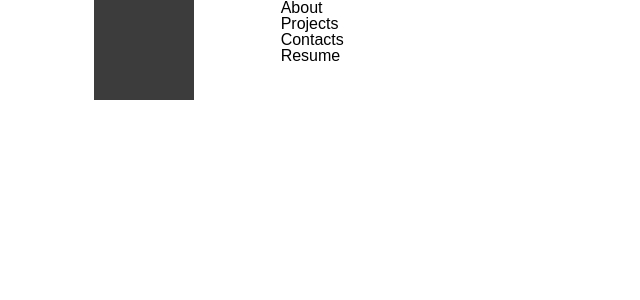
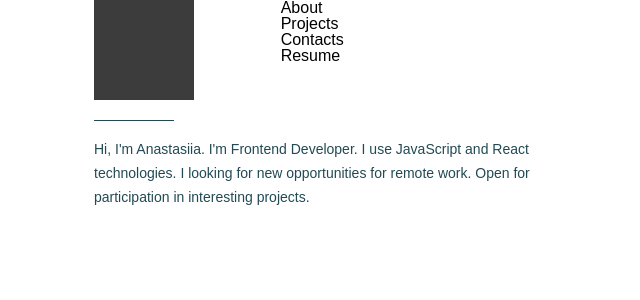
Before and after one commit to AnastasiSo/Portfolio-Project, a React app: page / in a window 1280 px wide. Shown: the top 300 px of the page, without its empty margins (0-640 px from the left). Built offline with nearby package versions, Linux system fonts and the light colour scheme.

Commit message:
Create a new component Hero
1. add new variables $font-size: 14px;
2. Add img.
3. Create a new component Hero

```diff
--- a/src/App.tsx
+++ b/src/App.tsx
@@ -1,9 +1,11 @@
 import "../src/_styles/index.scss";
+import Hero from "./components/Hero";
 import Menu from "./components/Menu";
 const App = () => {
   return (
     <div>
       <Menu />
+      <Hero />
     </div>
   );
 };
--- /dev/null
+++ b/src/_styles/_hero.scss
@@ -0,0 +1,28 @@
+.hero {
+  margin-top: $size-unit * 5; // 20px
+  font-family: "Open Sans";
+  font-style: normal;
+  font-weight: 400;
+  color: $dark-blue;
+}
+.site-description::before {
+  display: block;
+  width: $size-unit * 20; // 80px
+  border-top: $border-unit solid $dark-blue;
+  content: "";
+  margin-bottom: $size-unit * 4; // 16px
+}
+.site-description {
+  font-size: $font-size; // 14px
+  line-height: 172%;
+}
+.avatar {
+  display: flex;
+  justify-content: flex-end;
+  font-size: 13px;
+  line-height: 18px;
+  width: 100%;
+  img {
+    width: $size-unit * 55; // 220px
+  }
+}
--- a/src/_styles/_variables.scss
+++ b/src/_styles/_variables.scss
@@ -59,3 +59,4 @@ $light-pink: #fdf0ec;
 $border-unit: 1px;
 $size-unit: 4px;
 $grid-columns: 12;
+$font-size: 14px;
--- a/src/_styles/index.scss
+++ b/src/_styles/index.scss
@@ -4,3 +4,4 @@
 @import "menu";
 @import "layout";
 @import "fonts";
+@import "hero";
--- /dev/null
+++ b/src/components/Hero.tsx
@@ -0,0 +1,30 @@
+import "../_styles/index.scss";
+
+import { FunctionComponent } from "react";
+import Column from "./layout/Column";
+import Container from "./layout/Container";
+import Row from "./layout/Row";
+
+const Hero: FunctionComponent = () => {
+  return (
+    <Container className="hero">
+      <Row>
+        <Column size={5}>
+          <div className="site-description">
+            <p>
+              Hi, I'm Anastasiia. I'm Frontend Developer. I use JavaScript and
+              React technologies. I looking for new opportunities for remote
+              work. Open for participation in interesting projects.
+            </p>
+          </div>
+        </Column>
+        <Column size={7}>
+          <div className="avatar">
+            <img src={require("@public/assets/avatar.png").default}></img>
+          </div>
+        </Column>
+      </Row>
+    </Container>
+  );
+};
+export default Hero;
--- a/src/components/Menu.tsx
+++ b/src/components/Menu.tsx
@@ -1,5 +1,3 @@
-import "../_styles/index.scss";
-
 import "../_styles/index.scss";
 
 import { FunctionComponent } from "react";
--- a/src/components/icon/constants.ts
+++ b/src/components/icon/constants.ts
@@ -1,7 +1,7 @@
 const ICON_TYPES = {
   logo: "M10.044 6.036L16.876 23.648C17.156 24.3573 17.4733 24.8333 17.828 25.076C18.1827 25.3 18.5093 25.4213 18.808 25.44V26C18.4347 25.9627 17.9773 25.944 17.436 25.944C16.8947 25.9253 16.3533 25.916 15.812 25.916C15.084 25.916 14.4027 25.9253 13.768 25.944C13.1333 25.944 12.62 25.9627 12.228 26V25.44C13.18 25.4027 13.7867 25.244 14.048 24.964C14.3093 24.6653 14.2533 24.04 13.88 23.088L8.672 9.172L9.12 8.808L4.248 21.464C3.94933 22.2107 3.772 22.8453 3.716 23.368C3.66 23.872 3.70667 24.2733 3.856 24.572C4.024 24.8707 4.29467 25.0853 4.668 25.216C5.06 25.3467 5.54533 25.4213 6.124 25.44V26C5.60133 25.9627 5.05067 25.944 4.472 25.944C3.912 25.9253 3.38933 25.916 2.904 25.916C2.43733 25.916 2.036 25.9253 1.7 25.944C1.38267 25.944 1.084 25.9627 0.804 26V25.44C1.17733 25.3467 1.56 25.132 1.952 24.796C2.344 24.4413 2.69867 23.844 3.016 23.004L9.596 6.036C9.67067 6.036 9.74533 6.036 9.82 6.036C9.89467 6.036 9.96933 6.036 10.044 6.036ZM13.46 17.936V18.496H5.116L5.396 17.936H13.46Z",
   avatar:
-    "M181.944 475.059C182.869 490.212 126.733 512.478 123.957 514.643H5.82487V433.93C16.6203 283.019 -46.6099 54.7965 86.0193 13.667C218.649 -27.4624 241.161 34.3948 274.445 65.7052C311.733 100.783 305.629 328.168 305.629 385.379C257.512 367.442 248.876 306.831 239.622 267.247C285.888 263.846 291.44 223.644 286.197 192.101C282.002 166.867 256.073 183.236 243.632 194.575L236.41 202.285C236.41 203.109 229.629 209.542 227.902 223.644C211.554 214.985 212.444 182.083 190.545 161.983C162.206 145.19 115.595 97.0513 86.0193 60.854C79.052 63.8393 63.9966 75.0829 27.7238 114.171C-7.74677 166.743 16.9286 162.723 15.0779 198.286C13.2273 233.849 3.66565 227.355 15.0779 257.352C26.4902 287.348 23.0974 301.883 27.724 312.397C32.3506 322.911 45.6135 355.382 46.8473 362.185C47.8343 367.628 53.6329 373.524 56.4089 375.792H87.8698L115.013 370.535C137.015 400.325 181.204 462.937 181.944 475.059Z",
+    "M116.155 491C127.592 484.208 152.211 469.408 161.675 466.574C168.774 458.6 171.042 454.368 171.436 452.694L162.296 436.96L106.395 352.8L95.1264 355.246L82.7039 357.313C73.535 357.313 55.7594 357.396 51.3519 355.836C47.3294 352.293 43.366 347.272 41.8872 345.205C40.7041 341.662 38.5445 334.491 38.0712 333.31C37.4797 331.833 24.1699 303.485 23.5783 297.283C21.5079 289.606 20.3248 278.089 20.3248 277.498C20.3248 276.908 15.2967 256.237 8.49388 243.539C1.69109 230.841 7.01501 223.163 10.5643 185.66C3.22909 187.55 2.18402 187.629 2.57839 187.432L8.19815 182.116L2.57839 181.821L6.71928 179.754C5.08511 176.258 2.525 169.781 0.806063 162.922V491H116.155Z",
   gitHub:
     "M9 0C4.0275 0 0 4.0275 0 9C0 12.9825 2.57625 16.3463 6.15375 17.5387C6.60375 17.6175 6.7725 17.3475 6.7725 17.1112C6.7725 16.8975 6.76125 16.1888 6.76125 15.435C4.5 15.8512 3.915 14.8837 3.735 14.3775C3.63375 14.1188 3.195 13.32 2.8125 13.1062C2.4975 12.9375 2.0475 12.5212 2.80125 12.51C3.51 12.4987 4.01625 13.1625 4.185 13.4325C4.995 14.7937 6.28875 14.4113 6.80625 14.175C6.885 13.59 7.12125 13.1962 7.38 12.9712C5.3775 12.7463 3.285 11.97 3.285 8.5275C3.285 7.54875 3.63375 6.73875 4.2075 6.10875C4.1175 5.88375 3.8025 4.96125 4.2975 3.72375C4.2975 3.72375 5.05125 3.4875 6.7725 4.64625C7.4925 4.44375 8.2575 4.3425 9.0225 4.3425C9.7875 4.3425 10.5525 4.44375 11.2725 4.64625C12.9938 3.47625 13.7475 3.72375 13.7475 3.72375C14.2425 4.96125 13.9275 5.88375 13.8375 6.10875C14.4113 6.73875 14.76 7.5375 14.76 8.5275C14.76 11.9812 12.6562 12.7463 10.6538 12.9712C10.98 13.2525 11.2613 13.7925 11.2613 14.6363C11.2613 15.84 11.25 16.8075 11.25 17.1112C11.25 17.3475 11.4188 17.6287 11.8688 17.5387C15.4237 16.3463 18 12.9712 18 9C18 4.0275 13.9725 0 9 0Z",
   instagram:
```
Also changed, not shown: public/assets/avatar.png (added), 1 other file (tests, documents, lock files or other folders).
